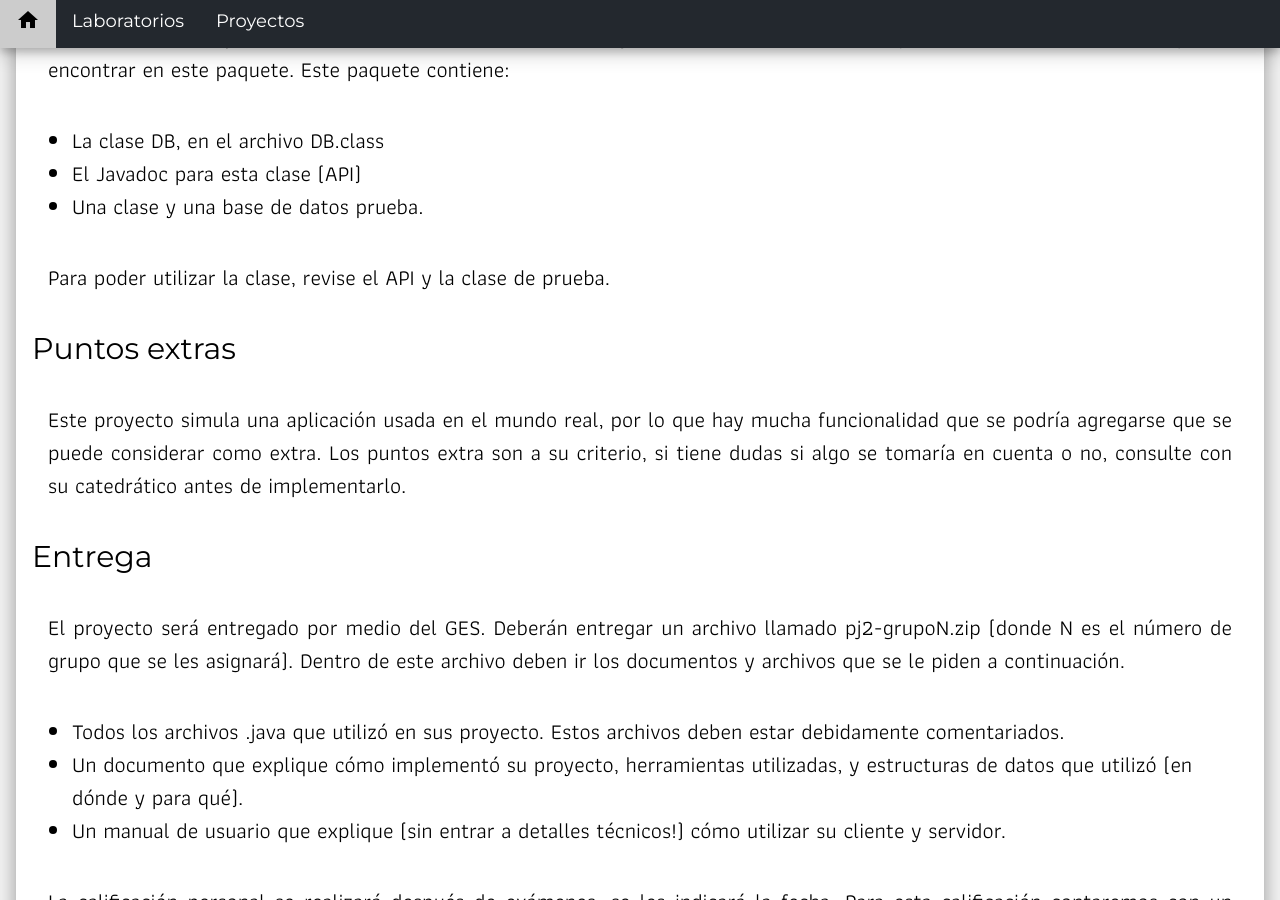
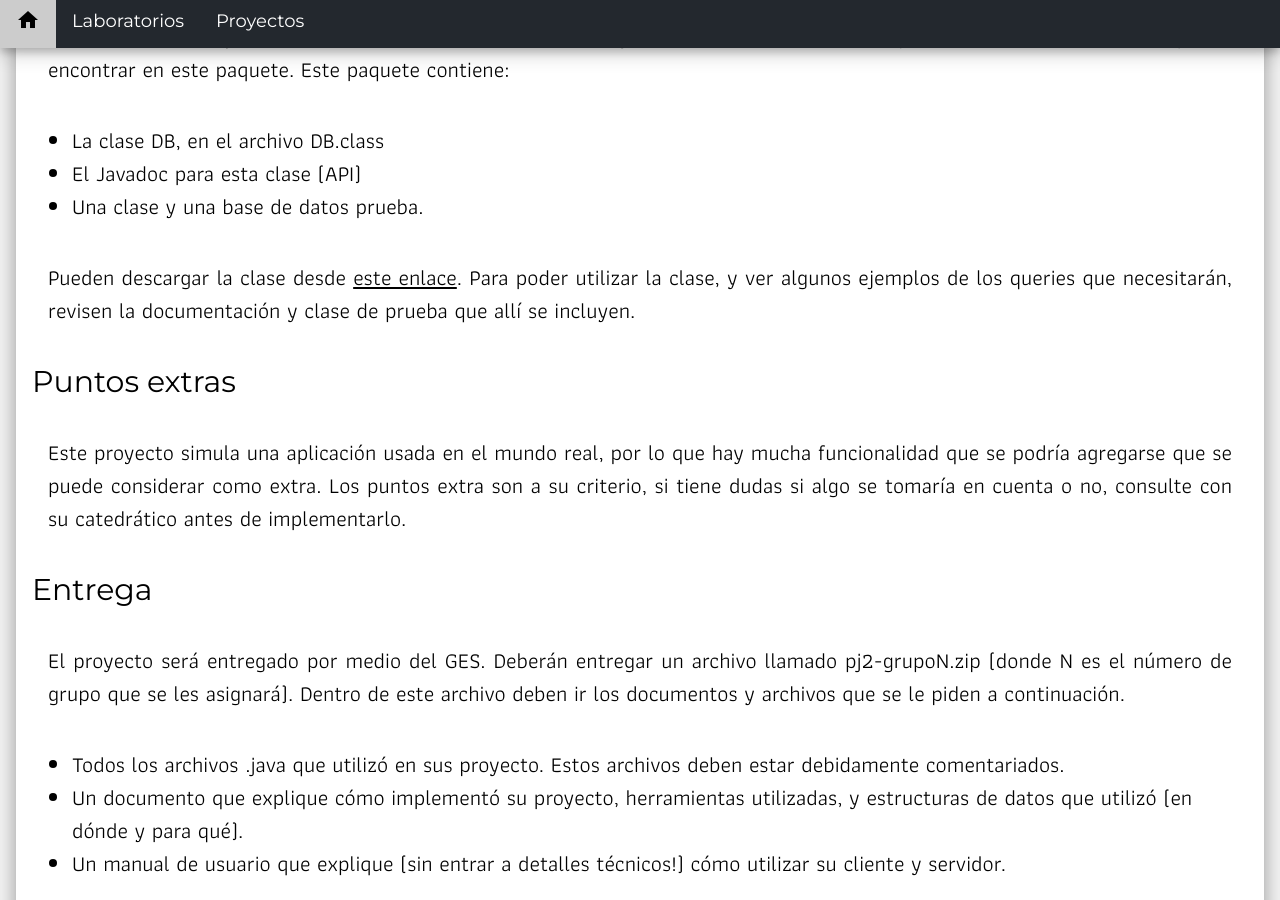
Before and after one commit to cc-2/cc-2.github.io, a Jekyll site: the page built from _posts/2018-10-23-Proj-02.md, in a window 1280 px wide and 900 px high, scrolled down 16729 px. Built offline with Jekyll 4.4.1, drawn with Linux system fonts in a browser that asks for light colours.

Commit message:
Update 2018-10-23-Proj-02.md

```diff
--- a/_posts/2018-10-23-Proj-02.md
+++ b/_posts/2018-10-23-Proj-02.md
@@ -424,7 +424,7 @@ La base de datos que deben utilizar es [SQLite](http://www.sqlite.org/). Para el
 * El Javadoc para esta clase (API)
 * Una clase y una base de datos prueba.
 
-Para poder utilizar la clase, revise el API y la clase de prueba.
+Pueden descargar la clase desde [este enlace](https://drive.google.com/open?id=1d1S-sb6hVP5mjv0KbxMRyD5dQeOPfY3V). Para poder utilizar la clase, y ver algunos ejemplos de los queries que necesitarán, revisen la documentación y clase de prueba que allí se incluyen.
 
 ## Puntos extras
 Este proyecto simula una aplicación usada en el mundo real, por lo que hay mucha funcionalidad que se podría agregarse que se puede considerar como extra. Los puntos extra son a su criterio, si tiene dudas si algo se tomaría en cuenta o no, consulte con su catedrático antes de implementarlo.
```
